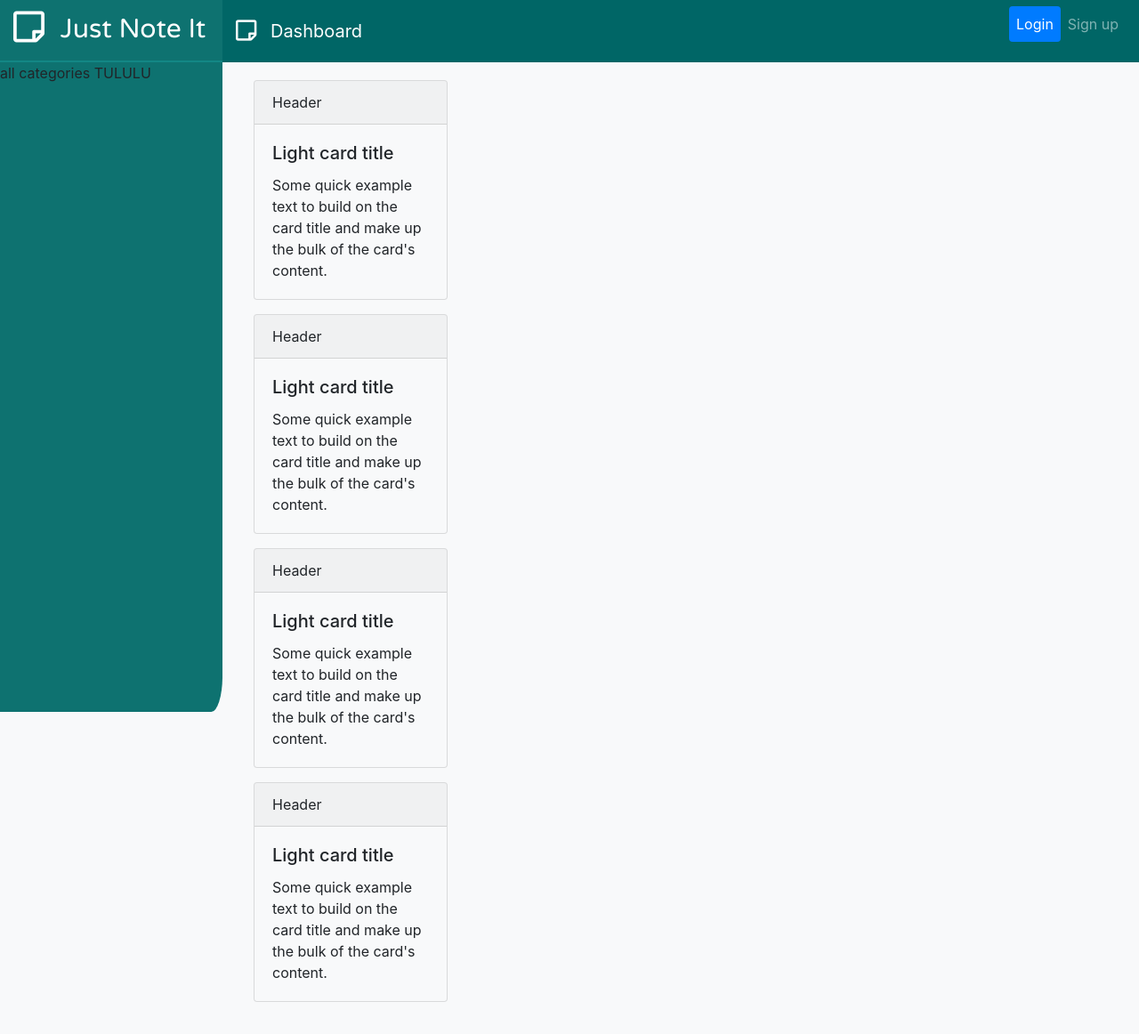
After one commit to mwuillai/JustNoteIt, a Django app: page /test/ in a window 1280 px wide. The commit adds this page. Shown: the whole page at 89% size. Run offline with Django 3.2, Linux system fonts and the light colour scheme; some libraries are stand-ins or nearby versions.

Commit message:
WIP dashboard

```diff
--- /dev/null
+++ b/Project/Note/Templates/Note/dashboard_new.html
@@ -0,0 +1,80 @@
+{% extends "Note/base.html" %}
+{% load static %}
+
+{% load widget_tweaks %}
+
+{% block content %}
+
+
+<div class="dashboard">
+  <div class="leftpanel-container">
+    <div class="leftpanel-top">
+        <span class="title">
+            <i class="far fa-sticky-note fa-lg p-r-10"></i> Just Note It
+        </span>
+    </div>
+    <div class="leftpanel-categories">
+      all categories TULULU
+    </div>
+  </div>
+  <div class="dashboard-content">
+    <nav class="navbar navbar-expand-lg navbar-dark">
+        <div class="container-fluid">
+          <div class="navbar-header">
+            <a class="navbar-brand" href="#"><i class="far fa-sticky-note fa-lg p-r-10 text-white"></i> Dashboard</a>
+          </div>
+          <ul class="nav navbar-nav navbar-right nav-pills mb-3">
+            <li class="nav-item">
+              <a class="nav-link active" id="pills-home-tab" data-toggle="pill" role="tab" aria-controls="pills-home" aria-selected="true" href="#login">
+                  <span class="glyphicon glyphicon-log-in"></span>Login
+              </a>
+            </li>
+            <li class="nav-item">
+              <a class="nav-link" id="pills-profile-tab" data-toggle="pill" role="tab" aria-controls="pills-profile" aria-selected="false" href="#signin">
+              <span class="glyphicon glyphicon-user"></span> Sign up
+              </a>
+            </li>
+          </ul>
+        </div>
+      </nav>
+      <div class="cardboard">
+        <div class="col-md-3">
+        <div class="card bg-light mb-3" style="max-width: 18rem;">
+            <div class="card-header">Header</div>
+            <div class="card-body">
+              <h5 class="card-title">Light card title</h5>
+              <p class="card-text">Some quick example text to build on the card title and make up the bulk of the card's content.</p>
+            </div>
+        </div>
+        </div>
+        <div class="col-md-3">
+                <div class="card bg-light mb-3" style="max-width: 18rem;">
+                    <div class="card-header">Header</div>
+                    <div class="card-body">
+                      <h5 class="card-title">Light card title</h5>
+                      <p class="card-text">Some quick example text to build on the card title and make up the bulk of the card's content.</p>
+                    </div>
+                </div>
+                </div>
+                <div class="col-md-3">
+                        <div class="card bg-light mb-3" style="max-width: 18rem;">
+                            <div class="card-header">Header</div>
+                            <div class="card-body">
+                              <h5 class="card-title">Light card title</h5>
+                              <p class="card-text">Some quick example text to build on the card title and make up the bulk of the card's content.</p>
+                            </div>
+                        </div>
+                        </div>
+                        <div class="col-md-3">
+                                <div class="card bg-light mb-3" style="max-width: 18rem;">
+                                    <div class="card-header">Header</div>
+                                    <div class="card-body">
+                                      <h5 class="card-title">Light card title</h5>
+                                      <p class="card-text">Some quick example text to build on the card title and make up the bulk of the card's content.</p>
+                                    </div>
+                                </div>
+                                </div>
+      </div>
+  </div>
+</div>
+{% endblock content %}
--- a/Project/Note/static/css/note.css
+++ b/Project/Note/static/css/note.css
@@ -23,6 +23,7 @@
     -webkit-box-shadow: 0 3px 20px 0px rgba(0, 0, 0, 0.1);
     -o-box-shadow: 0 3px 20px 0px rgba(0, 0, 0, 0.1);
     -ms-box-shadow: 0 3px 20px 0px rgba(0, 0, 0, 0.1);
+    transition: all 10s;
 }
 
 .limiter {
@@ -151,3 +152,64 @@
   .login100-form-btn:hover {
     background-color: rgb(18, 39, 14);
   }
+
+  /*------------------------------------------------------------------
+[ Dashboard ]*/
+
+.dashboard {
+  position: relative;
+  top: 0;
+  height: 100vh;
+}
+
+@media screen and (min-width: 720px) {
+  .leftpanel-container {
+    height: 100vh;
+    width: 250px;
+  }
+}
+
+.leftpanel-container {
+  background-color:#0e7270;
+  position: relative;
+  top: 0;
+  Left: 0;
+  border-bottom-right-radius: 5%;
+}
+
+@media screen and (max-width: 720px) {
+  .leftpanel-container {
+    display: none;
+  }
+}
+
+.leftpanel-top {
+  border-bottom: 2px solid #138785;
+  padding: 15px;
+  height: 70px;
+}
+
+.title {
+  font-family: 'Varela Round', sans-serif;
+  font-size: 30px;
+  color: #fff;
+  line-height: 1.2;
+  text-align: center;
+}
+
+.dashboard-content {
+  position: absolute;
+  left: 250px;
+  width: calc(100vw - 250px);
+  top: 0;
+}
+
+.navbar {
+  height: 70px;
+  background-color: #006666;
+  padding: 0
+}
+
+.cardboard {
+  padding: 20px;
+}
--- a/Project/Note/static/css/util.css
+++ b/Project/Note/static/css/util.css
@@ -2326,6 +2326,10 @@ button:focus {
 .min-w-full {min-width: 100%;}
 .min-h-full {min-height: 100%;}
 
+.h-vh-100 {
+	height: 100vh;
+}
+
 /*[ Top Bottom Left Right ]
 -----------------------------------------------------------
 */
--- a/Project/Note/urls.py
+++ b/Project/Note/urls.py
@@ -10,5 +10,6 @@ urlpatterns = [
     path('notes/<slug:slug>', views.DetailNotesView.as_view(), name='detail'),
     path('category/<slug:slug>', views.DetailCategoriesView.as_view(), name='category'),
     path('new-note/', views.CreateNoteView.as_view(), name='new_note'),
-    path('dashboard/', views.Dashboard.as_view(), name='dashboard')
+    path('dashboard/', views.Dashboard.as_view(), name='dashboard'),
+    path('test/', views.test_html, name='test')
 ]
--- a/Project/Note/views.py
+++ b/Project/Note/views.py
@@ -115,3 +115,6 @@ class CreateNoteView(LoginRequiredMixin, CreateView):
     def get_success_url(self):
         # messages.success(self.request, self.message)
         return reverse('Note:dashboard')
+
+def test_html(request):
+    return render(request, 'Note/dashboard_new.html')
```
